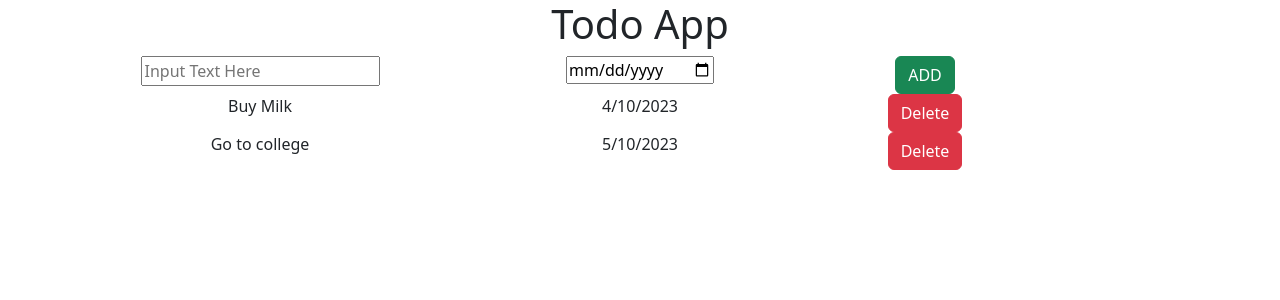
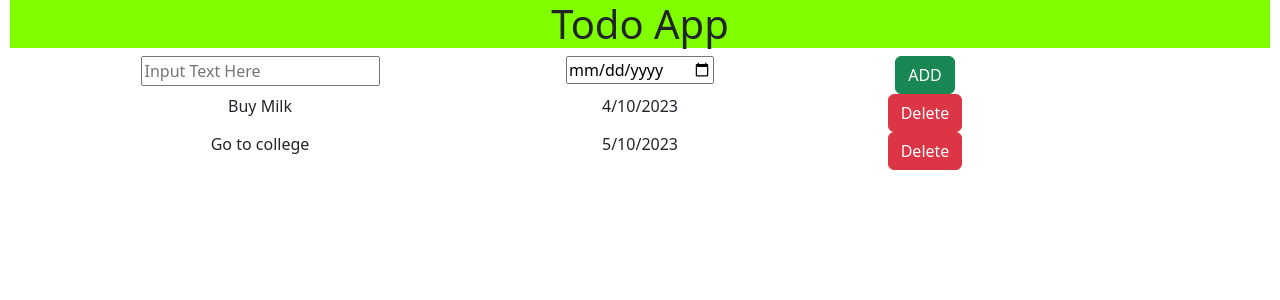
Before and after one commit to Crocodyll1/React, a React (Vite) app in the folder Projects/1-todo-app-version-1/: page / in a window 1280 px wide. Shown: the top 300 px of the page. Built offline with nearby package versions, Linux system fonts and the light colour scheme.

Commit message:
initial commit

```diff
--- a/Projects/1-todo-app-version-1/src/App.css
+++ b/Projects/1-todo-app-version-1/src/App.css
@@ -0,0 +1,8 @@
+h1 {
+    font-weight: 700;
+    font-size: 45px;
+    margin: 10px;
+    margin-bottom: 20px;
+    color: cadetblue;
+    background-color: chartreuse;
+}
--- a/Projects/1-todo-app-version-1/src/components/TodoItem1.jsx
+++ b/Projects/1-todo-app-version-1/src/components/TodoItem1.jsx
@@ -6,15 +6,15 @@ function TodoItem1() {
     return (
         <div className="container text-center">
 
-            <div class="row">
+            <div className="row">
                 <div class="col-4">
                    {TodoName}
                 </div>
-                <div class="col-4">
+                <div className="col-4">
                    { TodoDate }
                 </div>
-                <div class="col-2">
-                    <button type="button" class="btn btn-danger">Delete</button>
+                <div className="col-2">
+                    <button type="button" className="btn btn-danger">Delete</button>
                 </div>
 
 
--- a/Projects/1-todo-app-version-1/src/components/TodoItem2.jsx
+++ b/Projects/1-todo-app-version-1/src/components/TodoItem2.jsx
@@ -7,14 +7,14 @@ function TodoItem2() {
         <div class="container text-center">
 
             <div class="row">
-                <div class="col-4">
+                <div className="col-4">
                    {TodoName}
                 </div>
-                <div class="col-4">
+                <div className="col-4">
                    { TodoDate }
                 </div>
-                <div class="col-2">
-                    <button type="button" class="btn btn-danger">Delete</button>
+                <div className="col-2">
+                    <button type="button" className="btn btn-danger">Delete</button>
                 </div>
 
 
```
